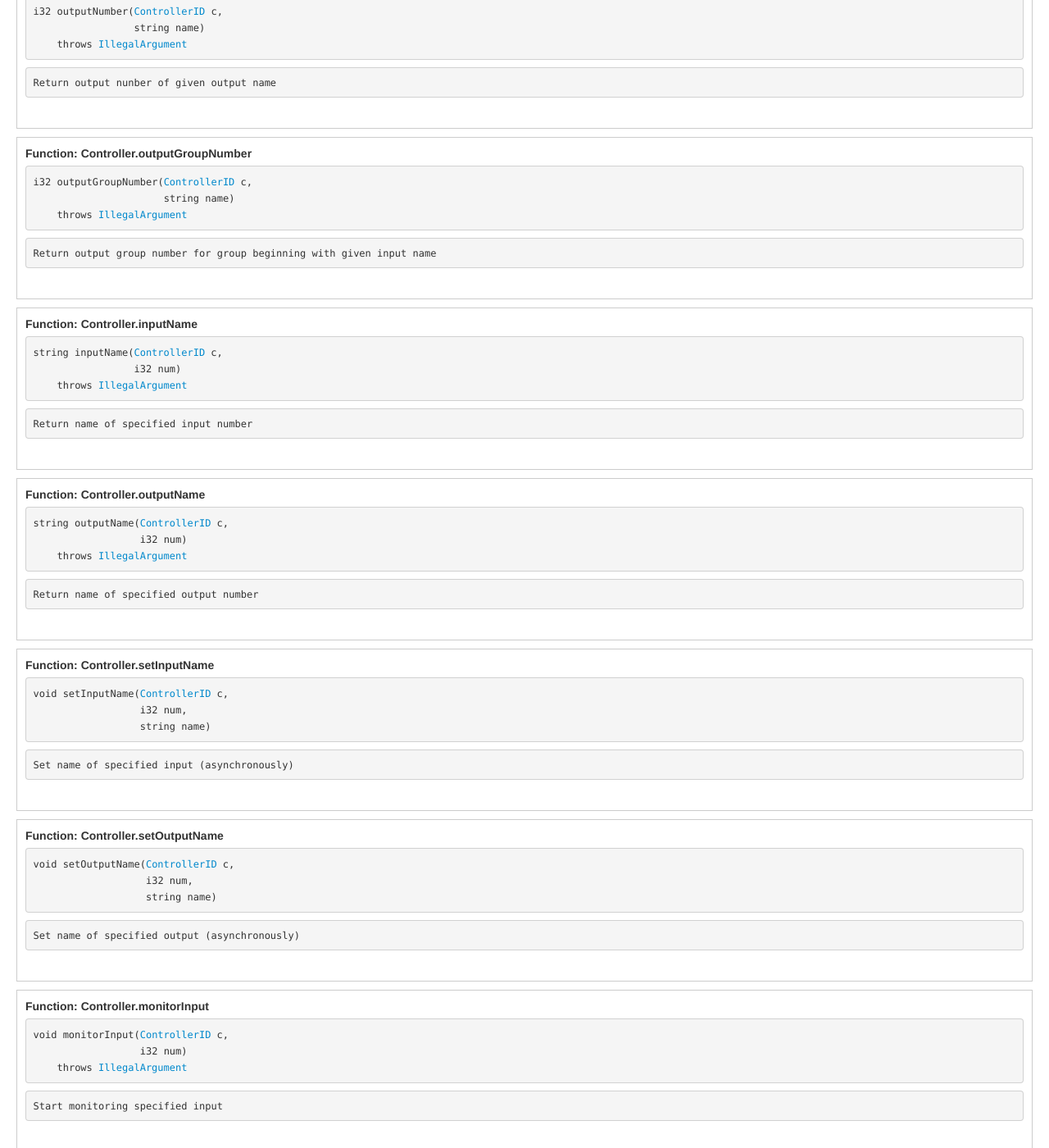
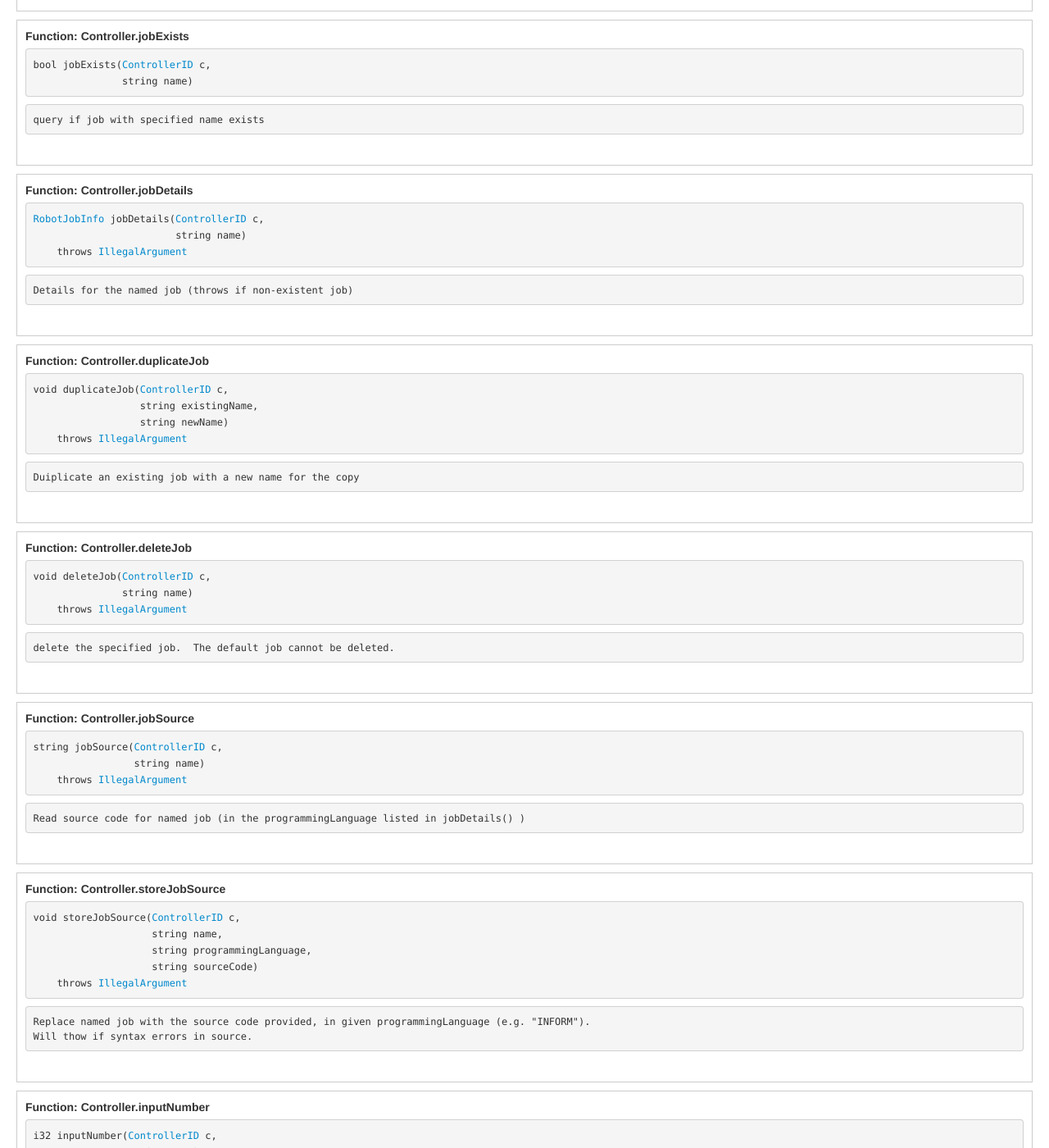
Before and after one commit to Yaskawa-Global/SmartPendantSDK, a Jekyll site: the page docs/en/gen-html/extension.html, which Jekyll copies as it is, in a window 1280 px wide and 1400 px high, scrolled down 26596 px. Shown: the whole window at 82% size. Built offline with Jekyll 4.4.1, drawn with Linux system fonts in a browser that asks for light colours; some of the changed text lies outside the part shown.

Commit message:
Support for job source load/store & details; job dup & delete

```diff
--- a/docs/en/gen-html/extension.html
+++ b/docs/en/gen-html/extension.html
@@ -62,9 +62,11 @@
 <li><a href="#Fn_Controller_currentJob">currentJob</a></li>
 <li><a href="#Fn_Controller_currentRobot">currentRobot</a></li>
 <li><a href="#Fn_Controller_defaultJob">defaultJob</a></li>
+<li><a href="#Fn_Controller_deleteJob">deleteJob</a></li>
 <li><a href="#Fn_Controller_deleteUserFrame">deleteUserFrame</a></li>
 <li><a href="#Fn_Controller_deleteZone">deleteZone</a></li>
 <li><a href="#Fn_Controller_disconnect">disconnect</a></li>
+<li><a href="#Fn_Controller_duplicateJob">duplicateJob</a></li>
 <li><a href="#Fn_Controller_events">events</a></li>
 <li><a href="#Fn_Controller_haveExclusiveControl">haveExclusiveControl</a></li>
 <li><a href="#Fn_Controller_inputAddress">inputAddress</a></li>
@@ -75,6 +77,9 @@
 <li><a href="#Fn_Controller_inputName">inputName</a></li>
 <li><a href="#Fn_Controller_inputNumber">inputNumber</a></li>
 <li><a href="#Fn_Controller_inputValue">inputValue</a></li>
+<li><a href="#Fn_Controller_jobDetails">jobDetails</a></li>
+<li><a href="#Fn_Controller_jobExists">jobExists</a></li>
+<li><a href="#Fn_Controller_jobSource">jobSource</a></li>
 <li><a href="#Fn_Controller_modifyZone">modifyZone</a></li>
 <li><a href="#Fn_Controller_monitorIOAddress">monitorIOAddress</a></li>
 <li><a href="#Fn_Controller_monitorInput">monitorInput</a></li>
@@ -108,6 +113,7 @@
 <li><a href="#Fn_Controller_setVariableByAddr">setVariableByAddr</a></li>
 <li><a href="#Fn_Controller_setVariableName">setVariableName</a></li>
 <li><a href="#Fn_Controller_softwareVersion">softwareVersion</a></li>
+<li><a href="#Fn_Controller_storeJobSource">storeJobSource</a></li>
 <li><a href="#Fn_Controller_subscribeEventTypes">subscribeEventTypes</a></li>
 <li><a href="#Fn_Controller_unmonitorIOAddress">unmonitorIOAddress</a></li>
 <li><a href="#Fn_Controller_unmonitorInput">unmonitorInput</a></li>
@@ -168,6 +174,7 @@
 <a href="#Struct_Position">Position</a><br/>
 <a href="#Enum_PredefinedCoordFrameType">PredefinedCoordFrameType</a><br/>
 <a href="#Typedef_RobotIndex">RobotIndex</a><br/>
+<a href="#Struct_RobotJobInfo">RobotJobInfo</a><br/>
 <a href="#Enum_Scope">Scope</a><br/>
 <a href="#Enum_ServoState">ServoState</a><br/>
 <a href="#Struct_SimpleControlGroup">SimpleControlGroup</a><br/>
@@ -714,7 +721,18 @@ May be
 * simple, such as a single Robot OR
 * a combined control group consisting of multiple
   simple control groups.
-</pre><br/></div><div class="definition"><h3 id="Struct_VariableAddress">Struct: VariableAddress</h3>
+</pre><br/></div><div class="definition"><h3 id="Struct_RobotJobInfo">Struct: RobotJobInfo</h3>
+<table class="table-bordered table-striped table-condensed"><thead><th>Key</th><th>Field</th><th>Type</th><th>Description</th><th>Requiredness</th><th>Default value</th></thead>
+<tr><td>1</td><td>name</td><td><code>string</code></td><td></td><td>default</td><td></td></tr>
+<tr><td>2</td><td>programmingLanguage</td><td><code>string</code></td><td></td><td>default</td><td></td></tr>
+<tr><td>3</td><td>jobType</td><td><code>string</code></td><td></td><td>default</td><td></td></tr>
+<tr><td>4</td><td>editable</td><td><code>bool</code></td><td></td><td>default</td><td></td></tr>
+<tr><td>5</td><td>timestamp</td><td><code>i64</code></td><td></td><td>default</td><td></td></tr>
+<tr><td>6</td><td>datetime</td><td><code>string</code></td><td></td><td>default</td><td></td></tr>
+<tr><td>7</td><td>comment</td><td><code>string</code></td><td></td><td>default</td><td></td></tr>
+<tr><td>8</td><td>frame</td><td><code><a href="#Struct_CoordinateFrame">CoordinateFrame</a></code></td><td></td><td>default</td><td></td></tr>
+<tr><td>9</td><td>controlling</td><td><code><a href="#Struct_ControlGroup">ControlGroup</a></code></td><td></td><td>default</td><td></td></tr>
+</table><br/></div><div class="definition"><h3 id="Struct_VariableAddress">Struct: VariableAddress</h3>
 <table class="table-bordered table-striped table-condensed"><thead><th>Key</th><th>Field</th><th>Type</th><th>Description</th><th>Requiredness</th><th>Default value</th></thead>
 <tr><td>1</td><td>scope</td><td><code><a href="#Enum_Scope">Scope</a></code></td><td></td><td>default</td><td><code><code><a href="#Const_Scope.Global">Scope.Global</a></code></code></td></tr>
 <tr><td>2</td><td>aspace</td><td><code><a href="#Enum_AddressSpace">AddressSpace</a></code></td><td></td><td>default</td><td><code><code><a href="#Const_AddressSpace.Unified">AddressSpace.Unified</a></code></code></td></tr>
@@ -1033,6 +1051,39 @@ Empty if none.
 </pre><br/></div><div class="definition"><h4 id="Fn_Controller_defaultJob">Function: Controller.defaultJob</h4>
 <pre><code>string</code> defaultJob(<code><a href="#Struct_ControllerID">ControllerID</a></code> c)
 </pre><pre>Name of the default (aka master) job.  Empty if no default job designated
+</pre><br/></div><div class="definition"><h4 id="Fn_Controller_jobExists">Function: Controller.jobExists</h4>
+<pre><code>bool</code> jobExists(<code><a href="#Struct_ControllerID">ControllerID</a></code> c,
+               <code>string</code> name)
+</pre><pre>query if job with specified name exists
+</pre><br/></div><div class="definition"><h4 id="Fn_Controller_jobDetails">Function: Controller.jobDetails</h4>
+<pre><code><a href="#Struct_RobotJobInfo">RobotJobInfo</a></code> jobDetails(<code><a href="#Struct_ControllerID">ControllerID</a></code> c,
+                        <code>string</code> name)
+    throws <code><a href="#Struct_IllegalArgument">IllegalArgument</a></code>
+</pre><pre>Details for the named job (throws if non-existent job)
+</pre><br/></div><div class="definition"><h4 id="Fn_Controller_duplicateJob">Function: Controller.duplicateJob</h4>
+<pre><code>void</code> duplicateJob(<code><a href="#Struct_ControllerID">ControllerID</a></code> c,
+                  <code>string</code> existingName,
+                  <code>string</code> newName)
+    throws <code><a href="#Struct_IllegalArgument">IllegalArgument</a></code>
+</pre><pre>Duiplicate an existing job with a new name for the copy
+</pre><br/></div><div class="definition"><h4 id="Fn_Controller_deleteJob">Function: Controller.deleteJob</h4>
+<pre><code>void</code> deleteJob(<code><a href="#Struct_ControllerID">ControllerID</a></code> c,
+               <code>string</code> name)
+    throws <code><a href="#Struct_IllegalArgument">IllegalArgument</a></code>
+</pre><pre>delete the specified job.  The default job cannot be deleted.
+</pre><br/></div><div class="definition"><h4 id="Fn_Controller_jobSource">Function: Controller.jobSource</h4>
+<pre><code>string</code> jobSource(<code><a href="#Struct_ControllerID">ControllerID</a></code> c,
+                 <code>string</code> name)
+    throws <code><a href="#Struct_IllegalArgument">IllegalArgument</a></code>
+</pre><pre>Read source code for named job (in the programmingLanguage listed in jobDetails() )
+</pre><br/></div><div class="definition"><h4 id="Fn_Controller_storeJobSource">Function: Controller.storeJobSource</h4>
+<pre><code>void</code> storeJobSource(<code><a href="#Struct_ControllerID">ControllerID</a></code> c,
+                    <code>string</code> name,
+                    <code>string</code> programmingLanguage,
+                    <code>string</code> sourceCode)
+    throws <code><a href="#Struct_IllegalArgument">IllegalArgument</a></code>
+</pre><pre>Replace named job with the source code provided, in given programmingLanguage (e.g. "INFORM").
+Will thow if syntax errors in source.
 </pre><br/></div><div class="definition"><h4 id="Fn_Controller_inputNumber">Function: Controller.inputNumber</h4>
 <pre><code>i32</code> inputNumber(<code><a href="#Struct_ControllerID">ControllerID</a></code> c,
                 <code>string</code> name)
```
Also changed, not shown: docs/en/gen-html/index.html (+7 -0 lines), 1 other file.
